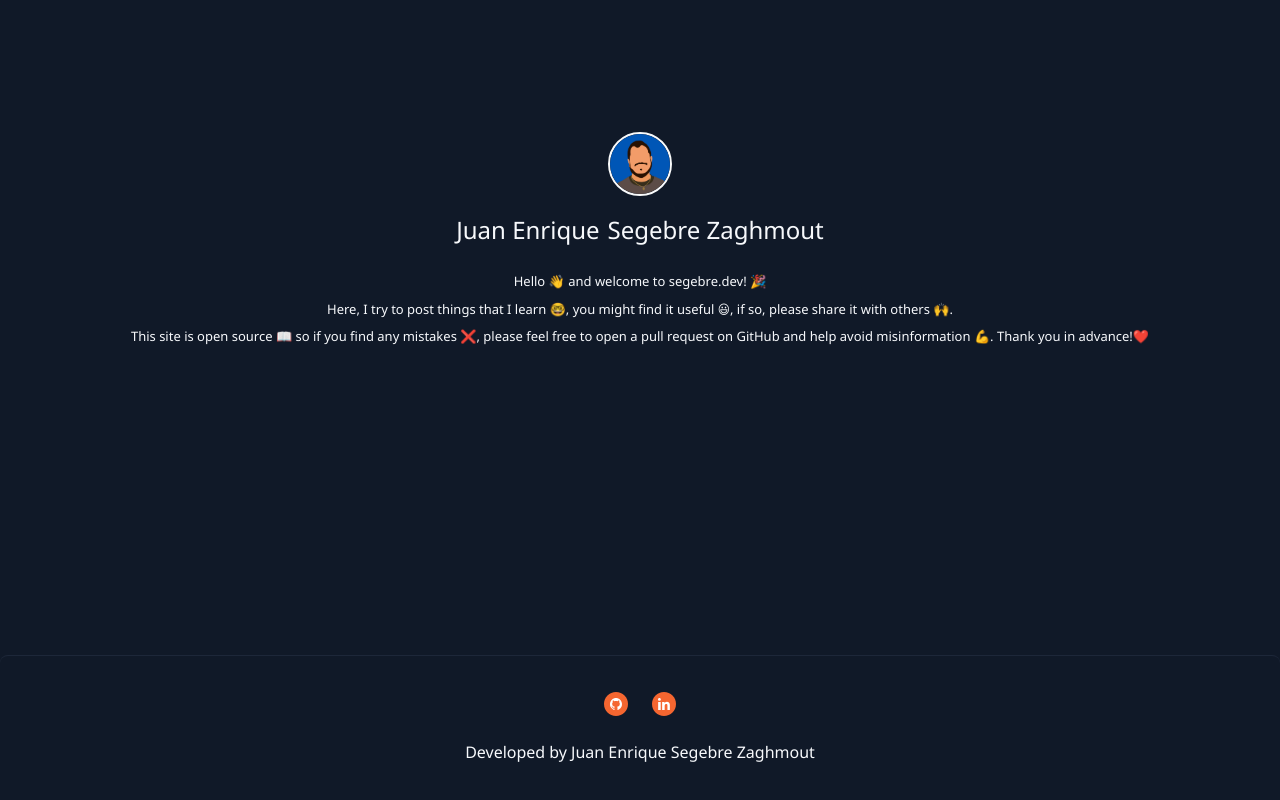
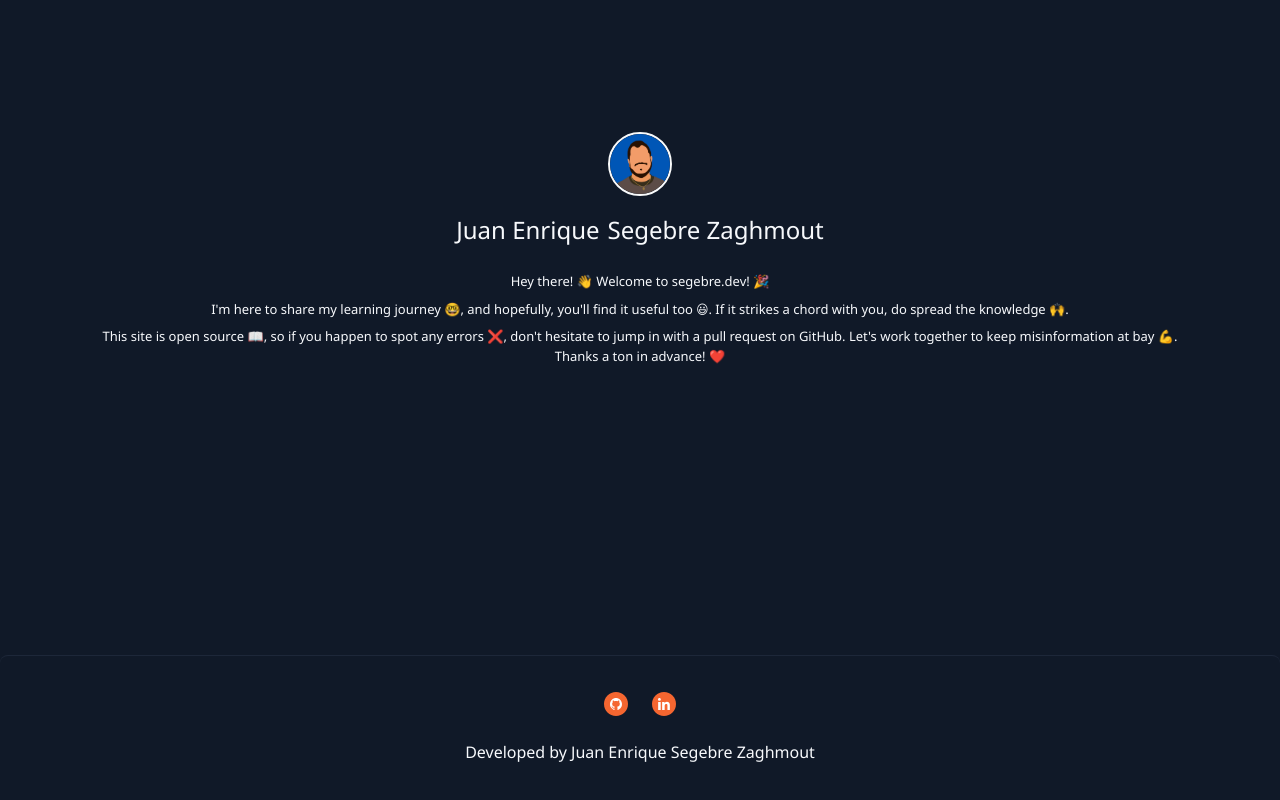
Before and after one commit to segebre-dev/segebre-dev, a Next.js app: page / in a window 1280 px wide. Built offline with nearby package versions, Linux system fonts and the light colour scheme.

Commit message:
Change main page text (#42)
* turned no-unescaped-entities off

* update main page message

```diff
--- a/src/app/_page/index.tsx
+++ b/src/app/_page/index.tsx
@@ -10,15 +10,16 @@ const Page = () => {
         <p>Segebre Zaghmout</p>
       </h1>
       <div className={styles.content}>
-        <p>Hello 👋 and welcome to segebre.dev! 🎉 </p>
+        <p>Hey there! 👋 Welcome to segebre.dev! 🎉</p>
         <p>
-          Here, I try to post things that I learn 🤓, you might find it useful
-          😃, if so, please share it with others 🙌.
+          I'm here to share my learning journey 🤓, and hopefully, you'll find
+          it useful too 😃. If it strikes a chord with you, do spread the
+          knowledge 🙌.
         </p>
         <p>
-          This site is open source 📖 so if you find any mistakes ❌, please
-          feel free to open a pull request on GitHub and help avoid
-          misinformation 💪. Thank you in advance!❤️
+          This site is open source 📖, so if you happen to spot any errors ❌,
+          don't hesitate to jump in with a pull request on GitHub. Let's work
+          together to keep misinformation at bay 💪. Thanks a ton in advance! ❤️
         </p>
       </div>
     </>
```
Also changed, not shown: .eslintrc.json.
